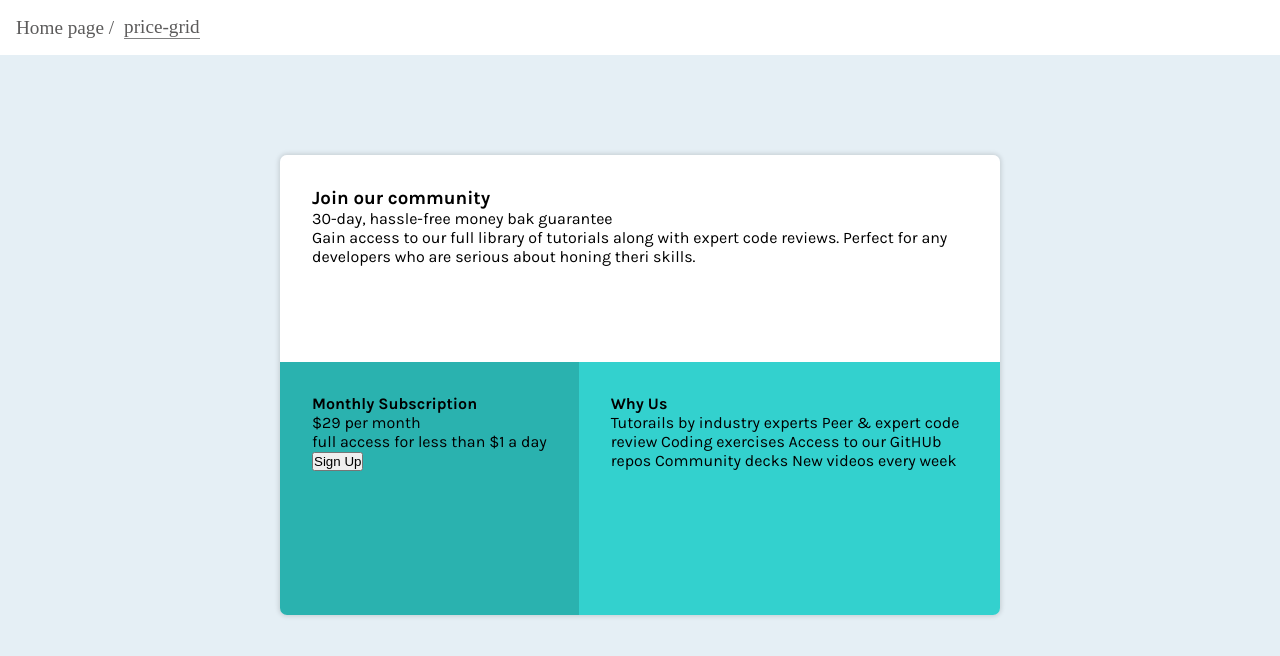
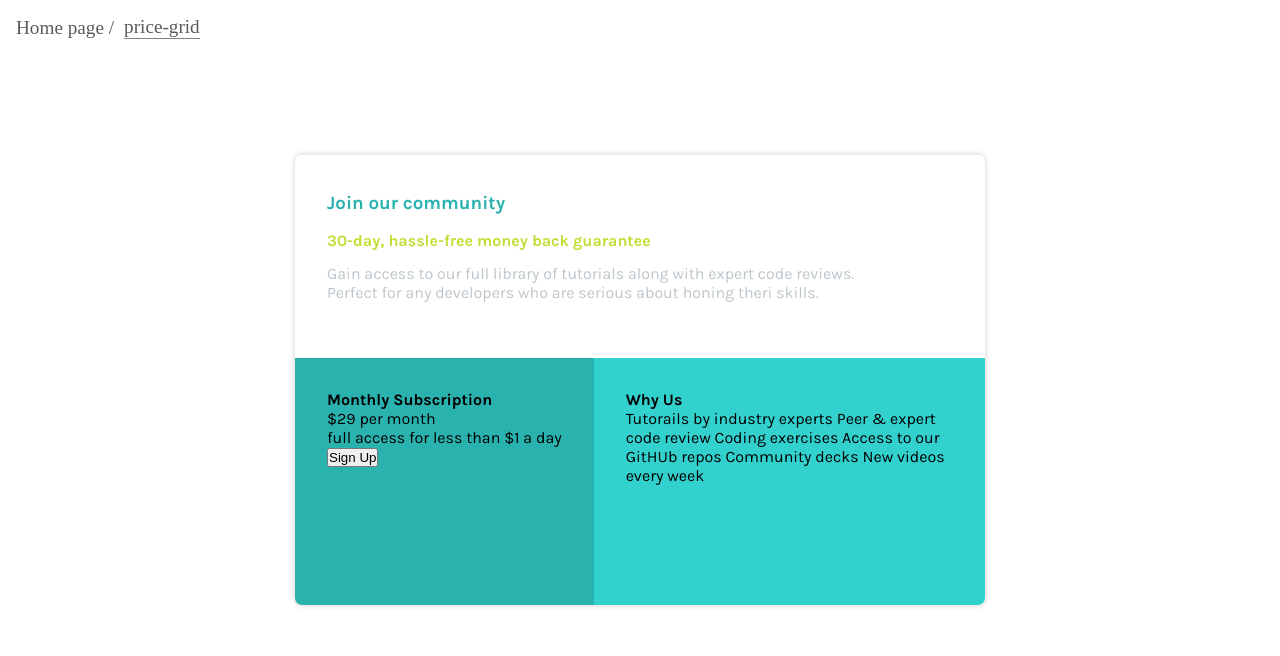
Before and after one commit to Dina2703/css_small-projects, a React (Create React App) app: page /price-grid in a window 1280 px wide. Shown: the top 656 px of the page. Built offline with nearby package versions, Linux system fonts and the light colour scheme.

Commit message:
Price Grid: main-desc section

```diff
--- a/src/components/PriceGrid.js
+++ b/src/components/PriceGrid.js
@@ -7,11 +7,11 @@ function PriceGrid() {
       <div className="container">
         <div className="main-desc">
           <h3>Join our community</h3>
-          <p>30-day, hassle-free money bak guarantee</p>
+          <p>30-day, hassle-free money back guarantee</p>
           <p>
             Gain access to our full library of tutorials along with expert code
-            reviews. Perfect for any developers who are serious about honing
-            theri skills.
+            reviews. <br /> Perfect for any developers who are serious about
+            honing theri skills.
           </p>
         </div>
         <div className="grid-container">
--- a/src/style/price_grid.css
+++ b/src/style/price_grid.css
@@ -3,12 +3,12 @@
 :root {
   --primary-cyan: hsl(179, 62%, 43%);
   --primary-yellow: hsl(71, 73%, 54%);
-  --light-gray: hsl(204, 43%, 93%);
+  --light-gray: hsl(203, 11%, 77%);
   --grayish-blue: hsl(179, 63%, 51%);
 }
 
 #price-grid {
-  background-color: var(--light-gray);
+  background-color: #fff;
   font-family: "Karla", sans-serif;
   width: 100vw;
   height: 100vh;
@@ -16,8 +16,8 @@
 }
 
 #price-grid .container {
-  width: 720px;
-  height: 460px;
+  width: 690px;
+  height: 450px;
   margin: auto;
   box-shadow: 0 0 5px 1px rgba(0, 0, 0, 0.15);
   border-radius: 7px;
@@ -36,6 +36,27 @@
   border-radius: 7px 7px 0 0;
 }
 
+#price-grid .main-desc h3 {
+  color: var(--primary-cyan);
+  padding: 5px 0;
+  margin-bottom: 8px;
+  font-weight: 700;
+}
+
+#price-grid .main-desc > *:nth-child(2) {
+  color: var(--primary-yellow);
+  padding: 4px 0;
+  margin-bottom: 5px;
+  font-size: 16px;
+  font-weight: 700;
+}
+
+#price-grid .main-desc > *:last-child {
+  color: var(--light-gray);
+  font-size: 16px;
+  padding: 5px 0;
+}
+
 #price-grid .subscription {
   background-color: var(--primary-cyan);
   border-bottom-left-radius: 7px;
```
